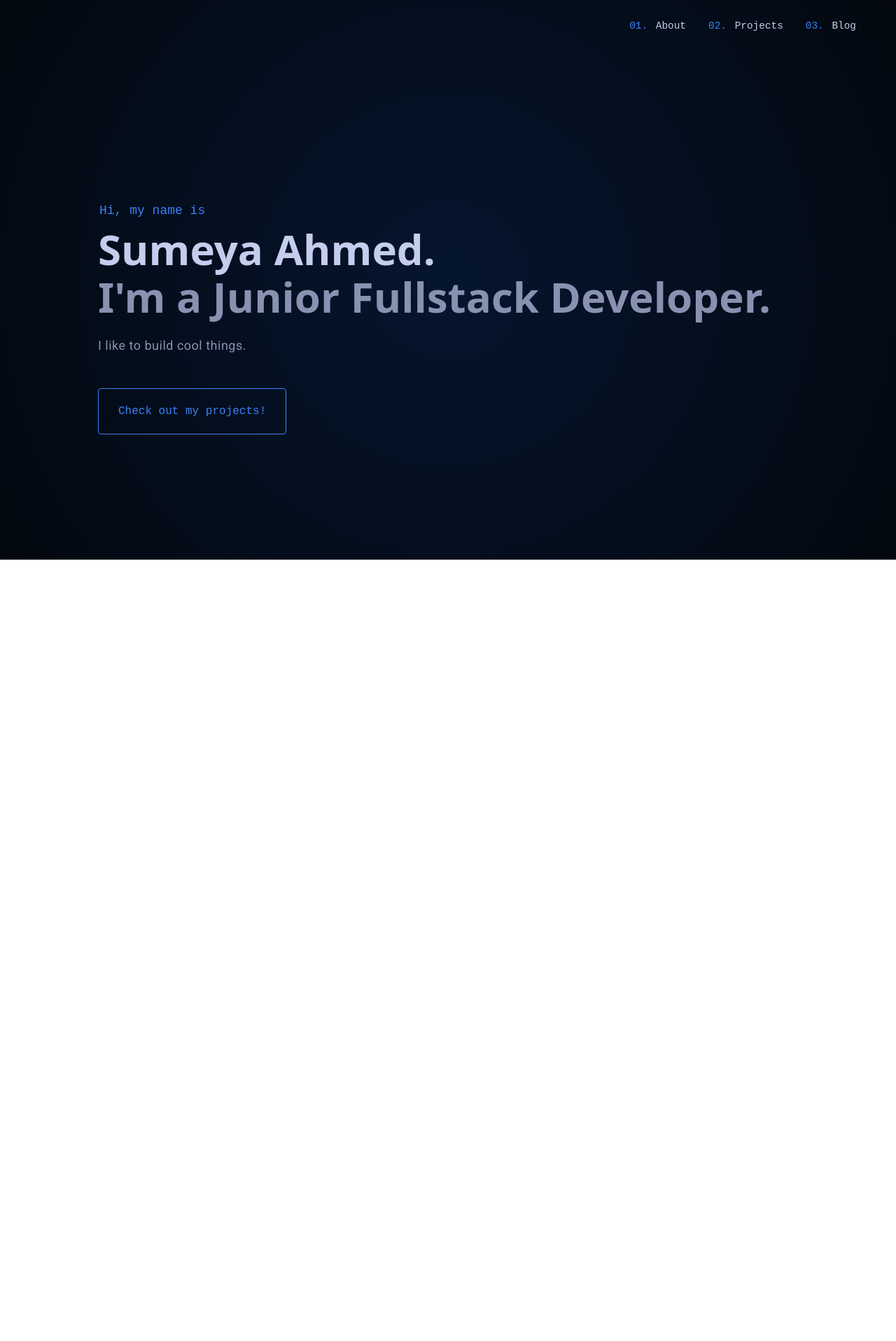
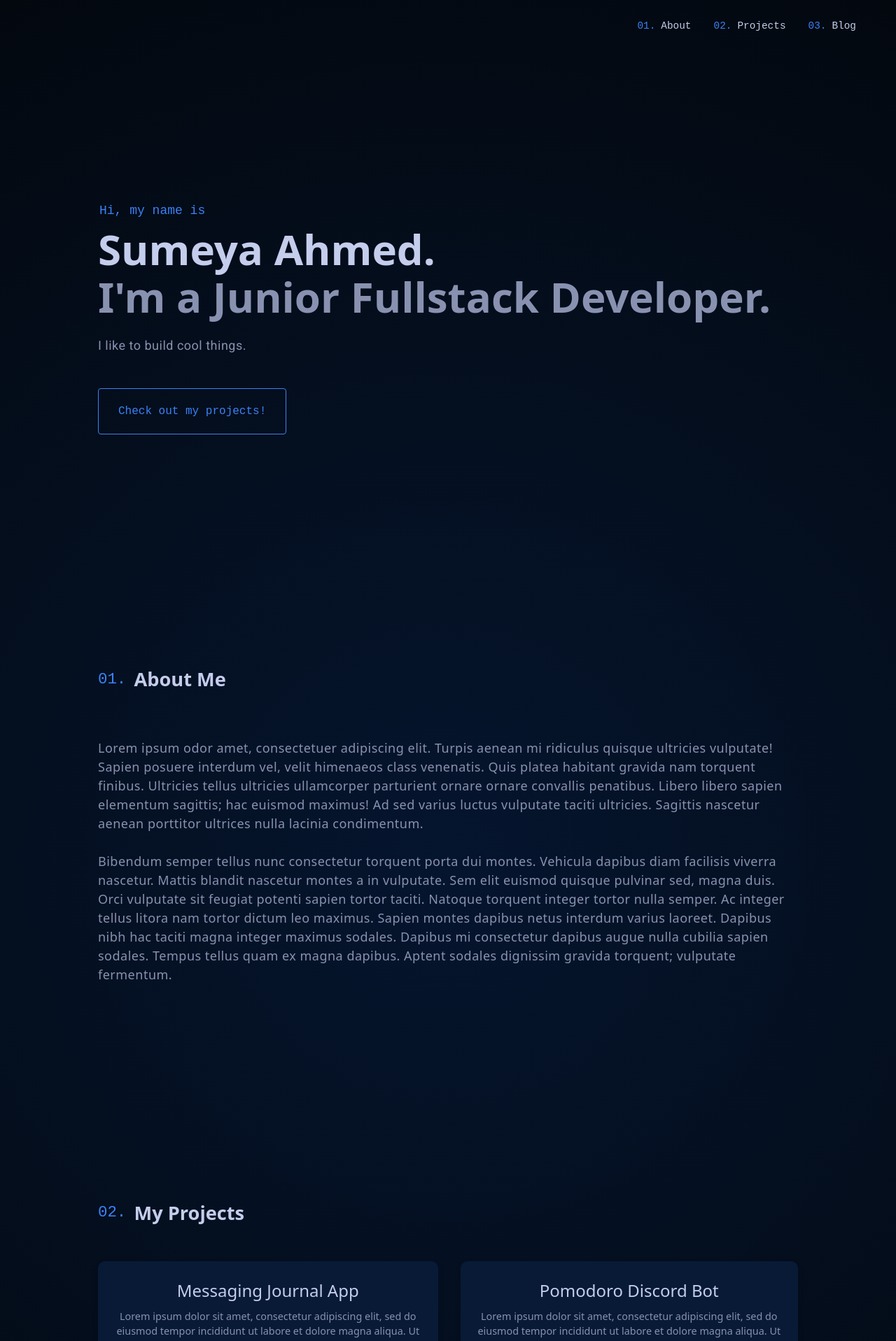
Before and after one commit to sumeyacodes/portfolio, a Next.js app: page / in a window 1280 px wide. Shown: the top 1917 px of the page at 70% size. Before the commit the page ends 800 px from the top, so only its background shows below. Built offline with nearby package versions, Linux system fonts and the light colour scheme.

Commit message:
fix scroll behaviour and navbar

```diff
--- a/src/app/globals.css
+++ b/src/app/globals.css
@@ -13,20 +13,21 @@
     system-ui, sans-serif;
   --background: radial-gradient(circle, #05152e, #03080f 100%);
 }
-
 html {
-  @apply h-full overflow-hidden bg-gradient-to-br from-[#05152e] to-[#03080f];
-  scroll-behavior: smooth;
+  scroll-behavior: auto;
+  background: var(--background);
+  overscroll-behavior: none;
+  overflow-x: hidden;
 }
 
 body {
-  @apply h-full overflow-y-auto overflow-x-hidden;
-  background: var(--background);
+  overflow-y: scroll;
 }
 
 section {
   max-width: 1000px;
 }
+
 @layer base {
   :root {
     --blue: #3b82f6;
--- a/src/components/about/about.jsx
+++ b/src/components/about/about.jsx
@@ -3,7 +3,6 @@
 import { animationConfig, containerVariants } from "@/utils";
 import { motion } from "framer-motion";
 import aboutStyle from "./about.module.css";
-import Link from "next/link";
 
 export function About() {
   return (
--- a/src/components/hero/hero.module.css
+++ b/src/components/hero/hero.module.css
@@ -1,7 +1,6 @@
 .heroContainer {
   display: flex;
   align-items: center;
-  /* justify-content: center; */
   min-height: 90vh;
 }
 
--- a/src/components/navbar/navbar.jsx
+++ b/src/components/navbar/navbar.jsx
@@ -1,8 +1,8 @@
 "use client";
 import { useState } from "react";
 import { Link } from "react-scroll";
+import { Menu, X } from "lucide-react";
 import { motion } from "framer-motion";
-import { Menu, X } from "lucide-react";
 import navStyles from "./navbar.module.css";
 import { animationConfig } from "@/utils";
 
@@ -25,8 +25,15 @@ export function NavBar() {
         {/* Desktop Navigation */}
         <div className={navStyles.desktopNav}>
           {navItems.map((item) => (
-            <Link key={item.id} to={item.section} smooth={true} duration={500}>
-              <label className={navStyles.navItemId}>{item.id}.</label>{" "}
+            <Link
+              key={item.id}
+              to={item.section}
+              smooth={true}
+              duration={500}
+              className={navStyles.navLink}
+              spy={true}
+            >
+              <span className={navStyles.navItemId}>{item.id}.</span>
               <span className={navStyles.spanItem}>{item.label}</span>
             </Link>
           ))}
@@ -38,18 +45,19 @@ export function NavBar() {
             {isOpen ? <X size={24} /> : <Menu size={24} />}
           </button>
 
-          {/* Mobile Menu Overlay */}
-          {isOpen && (
-            <motion.div {...animationConfig}>
-              {navItems.map((item, index) => (
           <motion.div
-                  key={item.id}
-                  {...animationConfig}
-                  className={navStyles.mobileMenu}
-                  transition={{
-                    duration: 0.2,
+            className={`${navStyles.mobileMenu} ${
+              isOpen ? navStyles.mobileMenuOpen : ""
+            }`}
+            initial="hidden"
+            animate={isOpen ? "visible" : "hidden"}
+            variants={{
+              visible: { opacity: 1, y: 0 },
+              hidden: { opacity: 0, y: -20 },
             }}
+            transition={{ duration: 0.2 }}
           >
+            {navItems.map((item) => (
               <Link
                 key={item.id}
                 to={item.section}
@@ -57,15 +65,14 @@ export function NavBar() {
                 duration={500}
                 offset={-80}
                 onClick={() => setIsOpen(false)}
-                    className={navStyles.navItems}
+                className={navStyles.navLink}
+                spy={true}
               >
-                    <label className={navStyles.navItemId}>{item.id}.</label>{" "}
+                <span className={navStyles.navItemId}>{item.id}.</span>
                 <span className={navStyles.spanItem}>{item.label}</span>
               </Link>
-                </motion.div>
             ))}
           </motion.div>
-          )}
         </div>
       </nav>
     </motion.header>
--- a/src/components/navbar/navbar.module.css
+++ b/src/components/navbar/navbar.module.css
@@ -50,6 +50,9 @@
   border-radius: 10px;
   padding: 1rem;
   gap: 1rem;
+
+  display: flex;
+  flex-direction: column;
 }
 
 .mobileMenu > * {
--- a/src/utils/projects-info.js
+++ b/src/utils/projects-info.js
@@ -1,6 +1,6 @@
 export const projects = [
   {
-    title: "Texting Journal App",
+    title: "Messaging Journal App",
     description:
       "Lorem ipsum dolor sit amet, consectetur adipiscing elit, sed do eiusmod tempor incididunt ut labore et dolore magna aliqua. Ut enim ad minim veniam, quis nostrud exercitation ullamco laboris nisi ut aliquip ex ea commodo consequat.",
     url: "https://my-journal-mockup.vercel.app/",
@@ -9,12 +9,12 @@ export const projects = [
     title: "Pomodoro Discord Bot",
     description:
       "Lorem ipsum dolor sit amet, consectetur adipiscing elit, sed do eiusmod tempor incididunt ut labore et dolore magna aliqua. Ut enim ad minim veniam, quis nostrud exercitation ullamco laboris nisi ut aliquip ex ea commodo consequat.",
-    url: "#",
+    url: "https://github.com/sumeyacodes/hi-pomo-bot",
   },
   {
     title: "Personal Bullet Journal App",
     description:
       "Lorem ipsum dolor sit amet, consectetur adipiscing elit, sed do eiusmod tempor incididunt ut labore et dolore magna aliqua. Ut enim ad minim veniam, quis nostrud exercitation ullamco laboris nisi ut aliquip ex ea commodo consequat.",
-    url: "#",
+    url: "https://github.com/sumeyacodes/my-bullet-journal",
   },
 ];
```
Also changed, not shown: public/image.png (deleted). Lines whose indentation alone changed are shown as unchanged.
